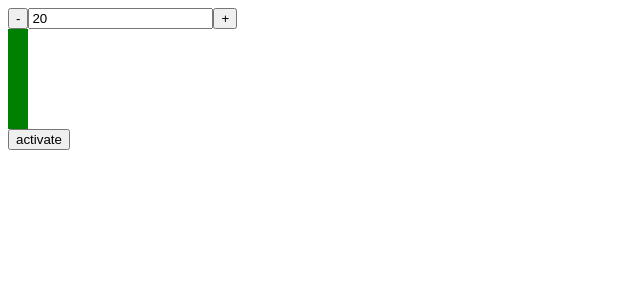
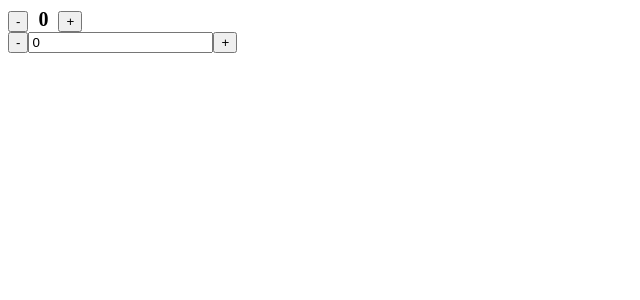
Before and after one commit to doctoey/angular-learn, an Angular app: page / in a window 1280 px wide. Shown: the top 300 px of the page, without its empty margins (0-640 px from the left). Built offline with nearby package versions, Linux system fonts and the light colour scheme.

Commit message:
Refactor action-bar component and add inputDisplay property

```diff
--- a/src/app/action-bar/action-bar.component.html
+++ b/src/app/action-bar/action-bar.component.html
@@ -4,8 +4,15 @@
 <div>
     <button (click)="decreaseValue()"> - </button>
     <!-- <input #valueforplus type="text" value="0"> -->
-    <input #valueforplus type="text" [value]="counter">
+    <input #valueforplus type="text" [value]="counter" *ngIf="inputDisplay else elseTemplate">
     <!-- property binding -->
     <!-- <button (click)="increaseValue(valueforplus.value)" > + </button> -->
+    <ng-template #elseTemplate>
+        <span style="font-size: 20px;
+            font-weight: bold;
+            margin: 0 5px;">
+            {{counter}}
+        </span>
+    </ng-template>
     <button (click)="increaseValue()" > + </button>
 </div>
--- a/src/app/action-bar/action-bar.component.ts
+++ b/src/app/action-bar/action-bar.component.ts
@@ -13,6 +13,8 @@ export class ActionBarComponent {
 
   @Input() step:number = 1;
   @Output() counterChange = new EventEmitter<number>();
+
+  @Input() inputDisplay = true;
 
   // increaseValue(value: string) {
   //   this.value = Number(value) + 1;
@@ -37,4 +39,6 @@ export class ActionBarComponent {
     this.counterChange.emit(this.counter)
     }
   }
+
+
 }
--- a/src/app/app.component.html
+++ b/src/app/app.component.html
@@ -89,14 +89,25 @@ change name to sasa <button (click)="changenametosakura('sasa')"> changename </b
 <app-square-flex [divWidth]="appCounter"></app-square-flex> -->
 
 <!-- two way binding -->
-<app-action-bar [(counter)]="appCounter"
+<!-- <app-action-bar [(counter)]="appCounter"
 [step]="10"></app-action-bar>
-<app-square-flex [divWidth]="appCounter"></app-square-flex>
+<app-square-flex [divWidth]="appCounter"></app-square-flex> -->
 
 <!-- *ngIf ไม่แสดง => structural directive-->
 <!-- false ทำลาย view => true สร้าง view -->
 <!-- <div *ngIf="true"> -->
-<div *ngIf="activate">
-  <app-action-bar ></app-action-bar>
-</div>
-<button type="button" (click)="activate=true" >activate</button>
+<!-- <div *ngIf="activate else elseTemplate"> -->
+  <!-- activate true จะสร้าง action-bar -->
+  <!-- <app-action-bar ></app-action-bar> -->
+<!-- </div> -->
+<!-- <ng-template #elseTemplate> -->
+  <!-- activate false จะสร้าง div activate now-->
+  <!-- <div>
+    activate now!
+  </div>
+</ng-template>
+<button type="button" (click)="activate=true" >activate</button> -->
+
+
+<app-action-bar [inputDisplay]="false"></app-action-bar>
+<app-action-bar [inputDisplay]="true"></app-action-bar>
```
Also changed, not shown: src/app/app.component-comment.html (+26 -0 lines).
